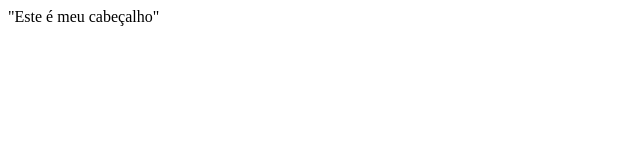
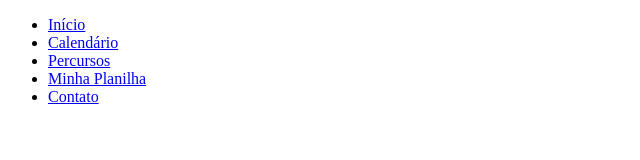
Before and after one commit to marcelohfonseca/site-clube-inga, a plain HTML site: page site/index.html in a window 1280 px wide. Shown: the whole page, without its empty margins (0-640 px from the left). Drawn offline with Linux system fonts and the light colour scheme.

Commit message:
incluindo a estrutura do menu

```diff
--- a/site/index.html
+++ b/site/index.html
@@ -5,8 +5,14 @@
     <title>Minha página de teste</title>
   </head>
   <body>
-    <head>
-      "Este é meu cabeçalho"
-    </head>
+    <nav id="menu">
+      <ul>
+          <li><a href="#">Início</a></li>
+          <li><a href="#">Calendário</a></li>
+          <li><a href="#">Percursos</a></li>
+          <li><a href="#">Minha Planilha</a></li>
+          <li><a href="#">Contato</a></li>
+      </ul>
+  </nav>
   </body>
 </html>
```
